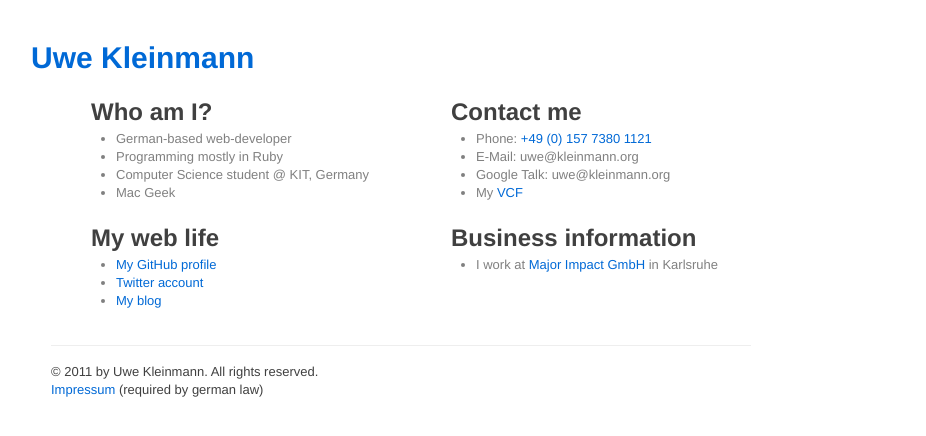
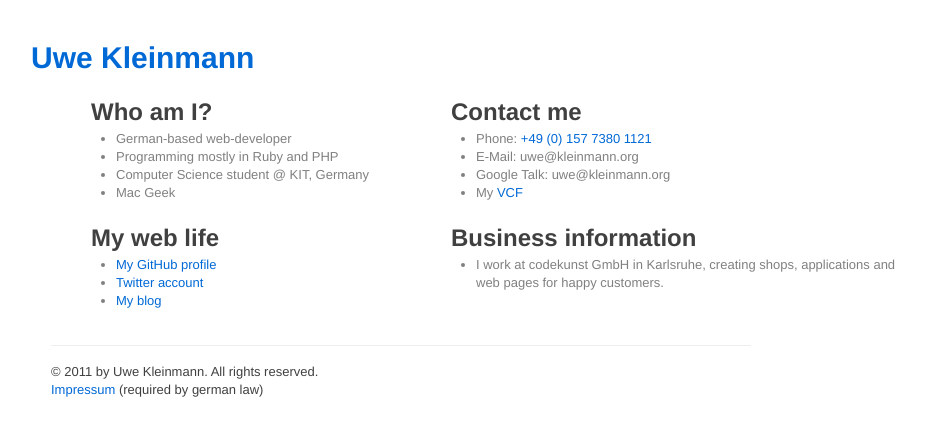
Before and after one commit to kleinmann/kleinmann.github.com, a Jekyll site: the page built from index.html, in a window 1280 px wide. Shown: the top 436 px of the page, without its empty margins (199-1125 px from the left). Built offline with Jekyll 4.4.1, drawn with Linux system fonts in a browser that asks for light colours; nearby versions of some CDN libraries; Markdown is read by kramdown in place of the engine named in the settings.

Commit message:
Update business information.

```diff
--- a/index.html
+++ b/index.html
@@ -7,7 +7,7 @@ title: Uwe Kleinmann &laquo; Personal Homepage
     <h2>Who am I?</h2>
     <ul>
       <li>German-based web-developer</li>
-      <li>Programming mostly in Ruby</li>
+      <li>Programming mostly in Ruby and PHP</li>
       <li>Computer Science student @ KIT, Germany</li>
       <li>Mac Geek</li>
     </ul>
@@ -34,7 +34,7 @@ title: Uwe Kleinmann &laquo; Personal Homepage
   <div class="span8">
     <h2>Business information</h2>
     <ul>
-      <li>I work at <a href="http://major-impact.com">Major Impact GmbH</a> in Karlsruhe</li>
+      <li>I work at codekunst GmbH in Karlsruhe, creating shops, applications and web pages for happy customers.</li>
     </ul>
   </div>
 </div>
```
